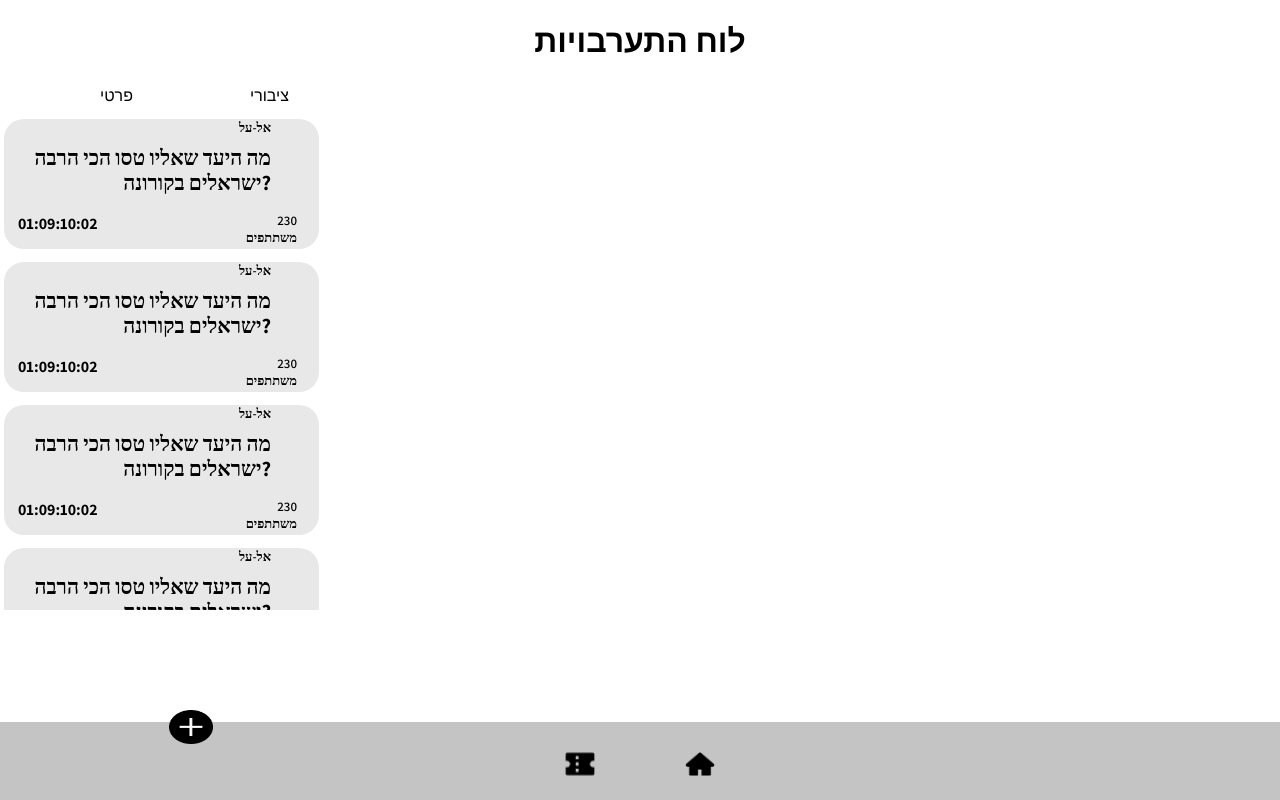
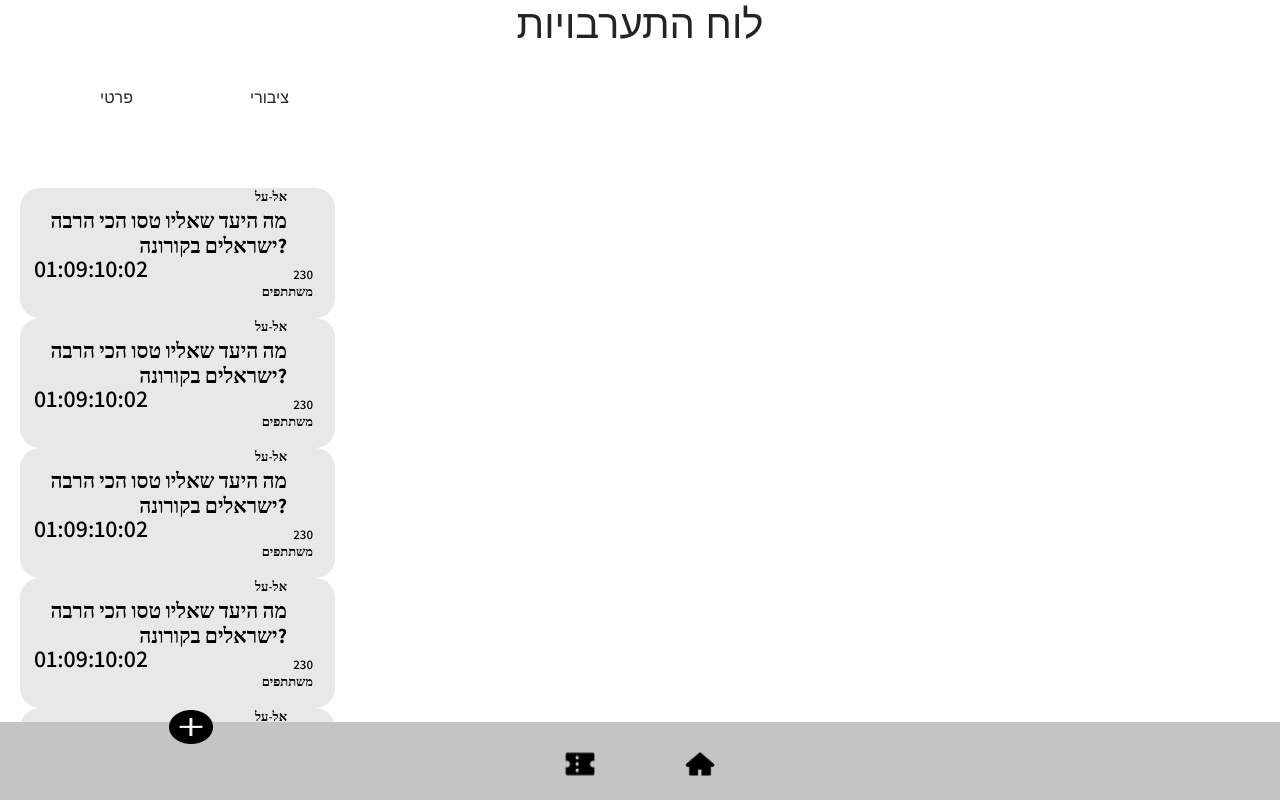
Before and after one commit to NofarVered/Beter, a React (Create React App) app in the folder client/: page / in a window 1280 px wide. Built offline with nearby package versions, Linux system fonts and the light colour scheme.

Commit message:
fixed style

```diff
--- a/client/public/index.html
+++ b/client/public/index.html
@@ -10,6 +10,7 @@
       content="Web site created using create-react-app"
     />
     <link rel="apple-touch-icon" href="%PUBLIC_URL%/logo192.png" />
+    <link rel="stylesheet" href="https://maxcdn.bootstrapcdn.com/bootstrap/4.0.0/css/bootstrap.min.css" integrity="sha384-Gn5384xqQ1aoWXA+058RXPxPg6fy4IWvTNh0E263XmFcJlSAwiGgFAW/dAiS6JXm" crossorigin="anonymous">
     <!--
       manifest.json provides metadata used when your web app is installed on a
       user's mobile device or desktop. See https://developers.google.com/web/fundamentals/web-app-manifest/
--- a/client/src/OpenBets/OpenBets.css
+++ b/client/src/OpenBets/OpenBets.css
@@ -1,5 +1,5 @@
 .tickets{
-    height:500px;
+    height:550px;
     margin:4px, 4px;
     padding:4px;
     width: 500px;
@@ -7,5 +7,7 @@
     overflow-y: auto;
     text-align:justify;
     position:relative;
-    top:20px;
+    top:120px;
+    margin: 16px;
+
 }
```
